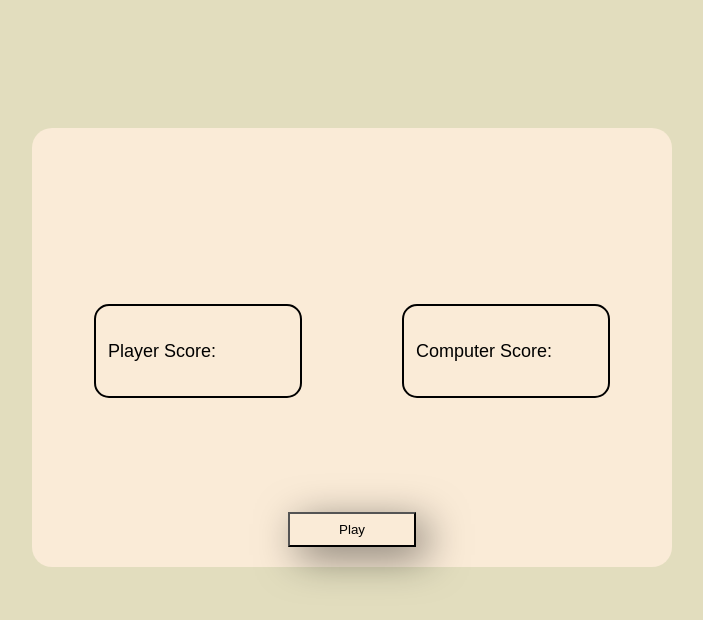
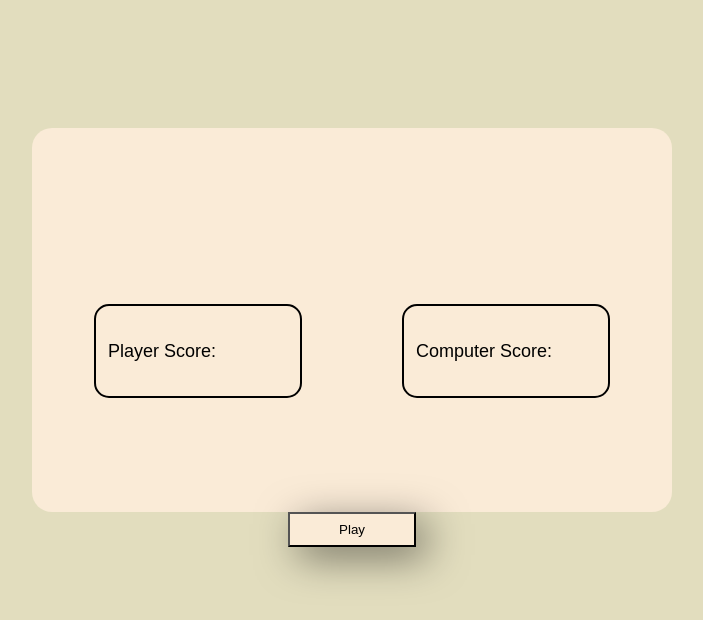
Before and after one commit to IanLiu0124/RockScissorPaperJavascript, a plain HTML site: page index.html in a window 1280 px wide. Shown: the whole page, without its empty margins (288-991 px from the left). Drawn offline with Linux system fonts and the light colour scheme.

Commit message:
removed the background for play button

```diff
--- a/styles.css
+++ b/styles.css
@@ -18,7 +18,7 @@ body{
     align-items: center;
     gap: 1vw;
     flex-direction: column;
-    border-radius: 20px 20px 0 0;
+    border-radius: 20px;
 
 }
 h2{
@@ -27,7 +27,7 @@ h2{
 }
 .board2
 {
-    background-color: antiquewhite;
+    /* background-color: antiquewhite; */
     width: 50vw;
     display: flex;
     justify-content: center;
@@ -81,7 +81,7 @@ h2{
     transform: translateY(0); /* No lift when button is pressed */
 }
 
-@media(max-width: 580px) {
+@media(max-width: 700px) {
     .board {
         height: auto;
         padding: 10px;
```
